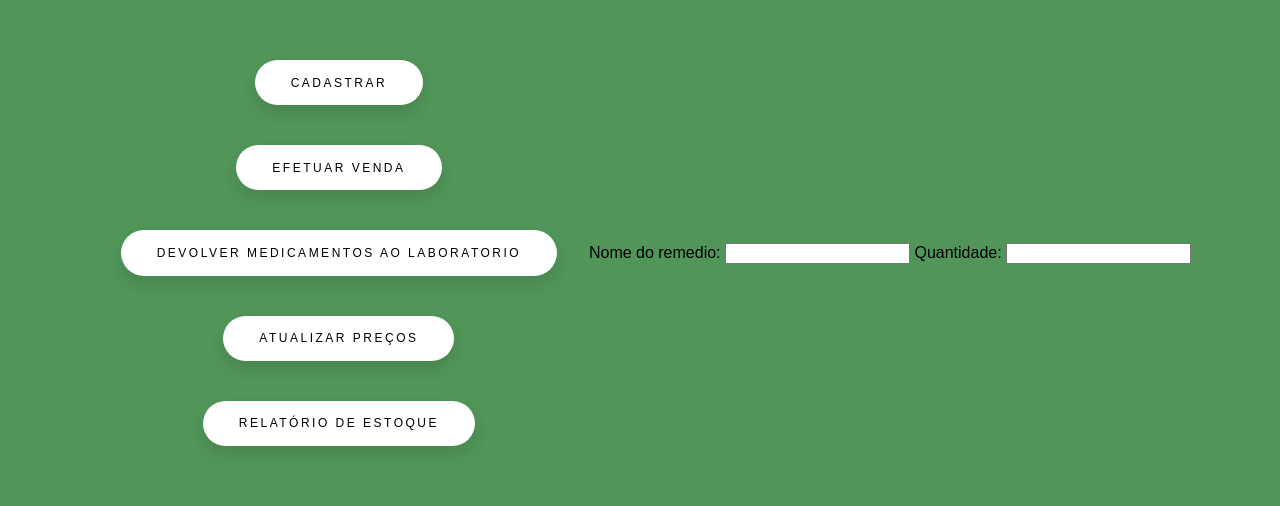
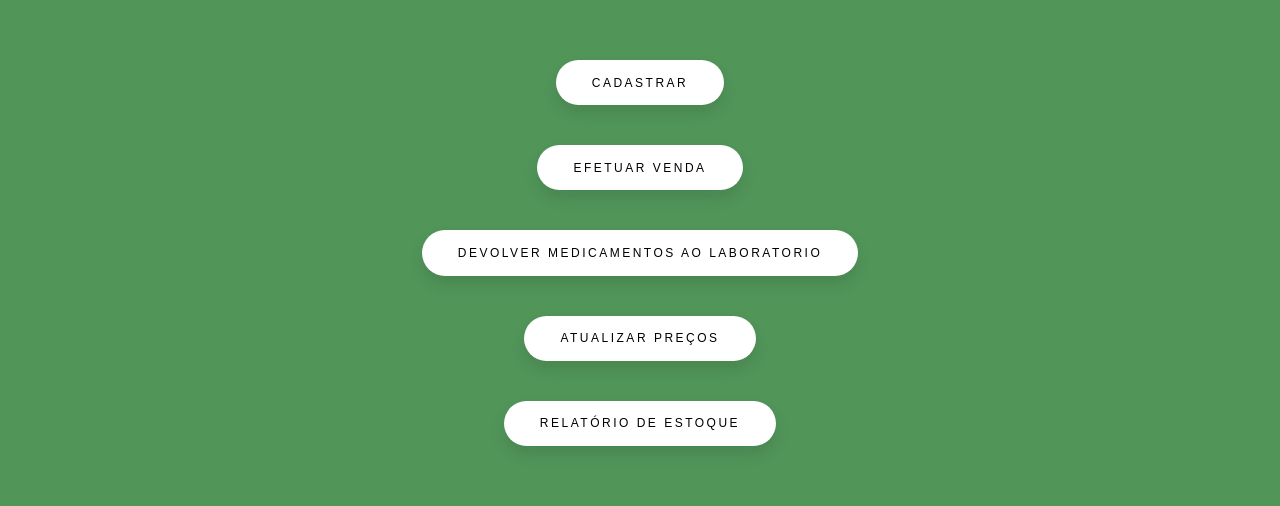
Before and after one commit to Clintonrocha98/Farmacia-Porto-Saude, a plain HTML site: page index.html in a window 1280 px wide. Shown: the part 147-653 px from the top of the page. Drawn offline with Linux system fonts and the light colour scheme.

Commit message:
iniciando a parte de venda v2

```diff
--- a/index.html
+++ b/index.html
@@ -75,18 +75,11 @@
           <button> Menu </button>
           <button> Proximo </button>
         </div>
-      </div>
-
-      <div class="">
-        <label for="nome-remedio-pesquisa">Nome do remedio: </label>
-        <input type="text" class="nome-remedio-pesquisa">
-
-        <label for="quantidade-remedio-pesquisa">Quantidade: </label>
-        <input type="text" class="quantidade-remedio-pesquisa">
 
         <div class="container-result">
 
         </div>
+
       </div>
 
     </div>
```
Lines whose indentation alone changed are shown as unchanged.
